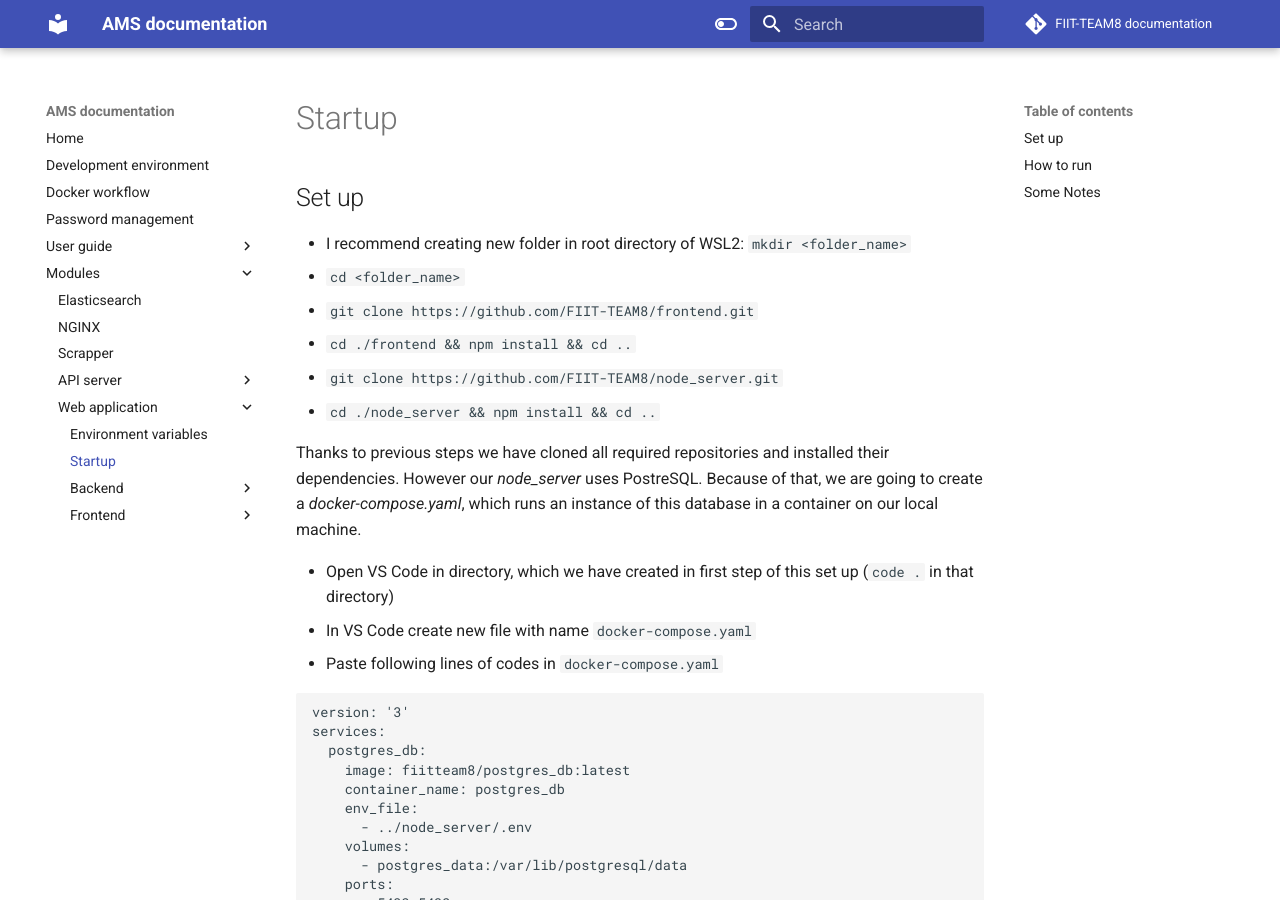
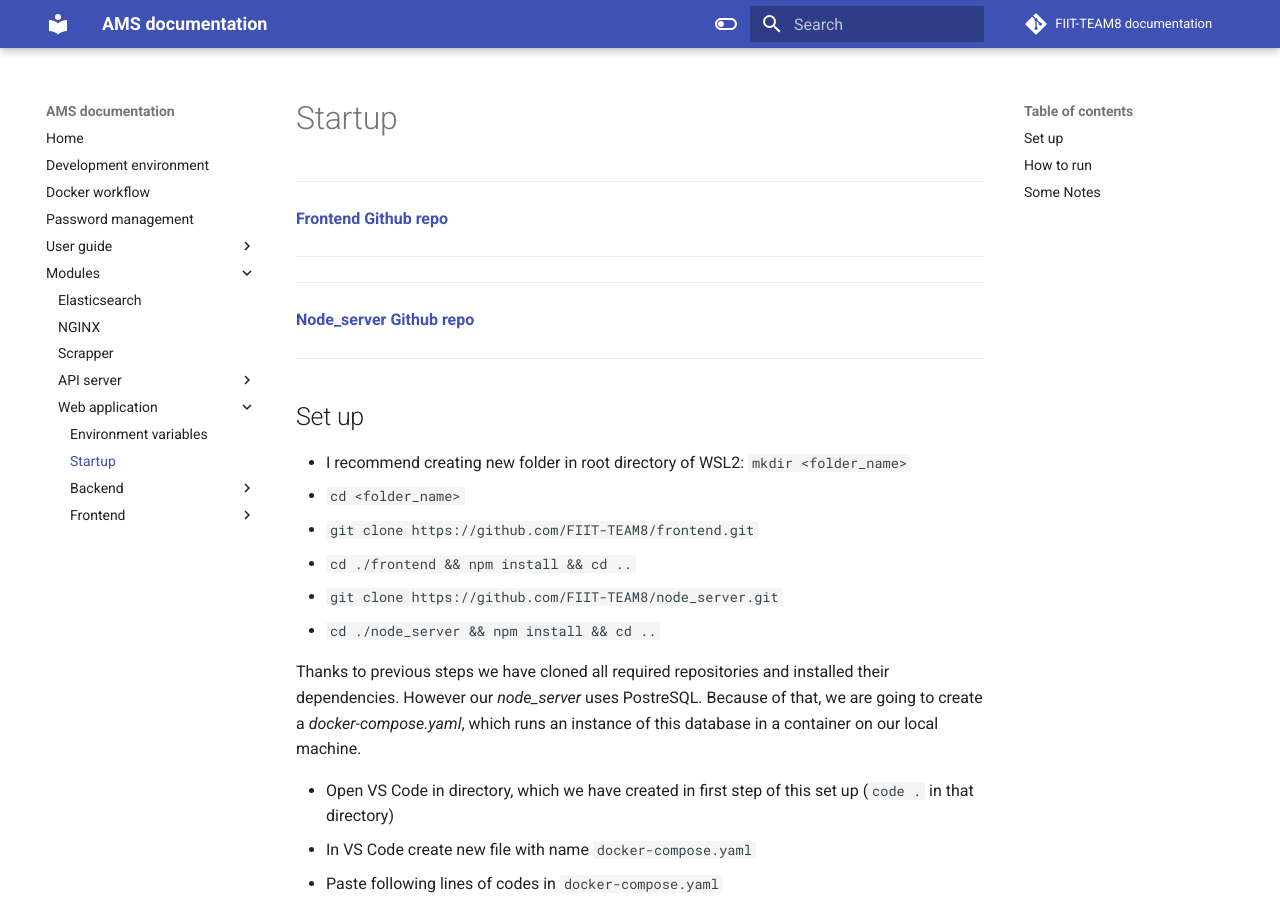
Before and after one commit to FIIT-TEAM8/team_documentation, an MkDocs documentation site: the page built from docs/modules/Web application/startup.md, in a window 1280 px wide and 900 px high. Built offline with MkDocs 1.6.1 and Material for MkDocs 9.7.7, drawn with Linux system fonts in a browser that asks for light colours; comment, search, counter and statistics services are not loaded.

Commit message:
Update startup.md

```diff
--- a/docs/modules/Web application/startup.md
+++ b/docs/modules/Web application/startup.md
@@ -1,3 +1,13 @@
+---
+[**Frontend Github repo**](https://github.com/FIIT-TEAM8/frontend)
+
+---
+
+---
+[**Node_server Github repo**](https://github.com/FIIT-TEAM8/node_server)
+
+---
+
 ## Set up
 * I recommend creating new folder in root directory of WSL2: `mkdir <folder_name>`
 * `cd <folder_name>`
```
